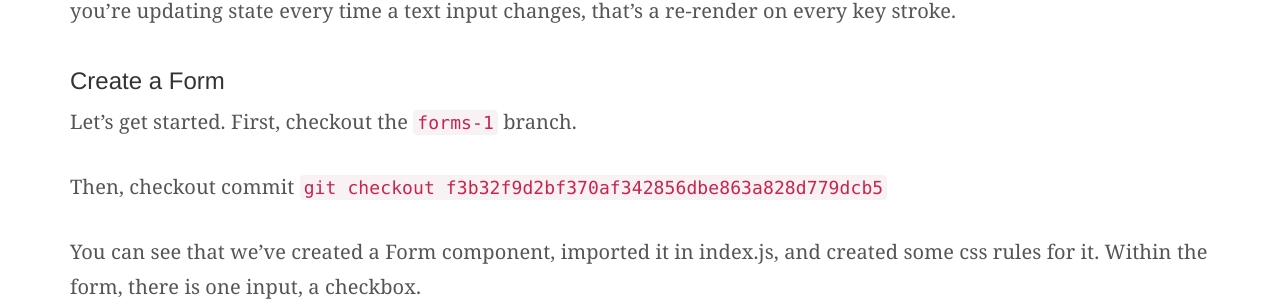
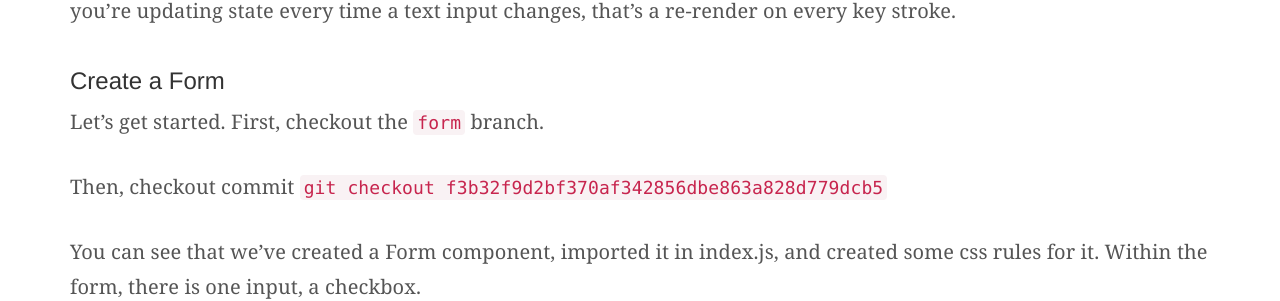
Before and after one commit to SeattleFeministJS/seattlefeministjs.github.io, a Jekyll site: the page built from _posts/2016-10-23-React-Workshop-Two.md, in a window 1280 px wide and 900 px high, scrolled down 7259 px. Shown: the part 148-449 px from the top of the window. Built offline with Jekyll 4.4.1, drawn with Linux system fonts in a browser that asks for light colours; nearby versions of some CDN libraries; library files that are not in the unit come from our copies.

Commit message:
Update instructions to more recent form branch.

````diff
--- a/_posts/2016-10-23-React-Workshop-Two.md
+++ b/_posts/2016-10-23-React-Workshop-Two.md
@@ -167,7 +167,7 @@ Each React component has a state property.  This state property reflects the UI
 
 ### Create a Form
 
-Let's get started. First, checkout the `forms-1` branch.
+Let's get started. First, checkout the `form` branch.
 
 Then, checkout commit
 ```git checkout f3b32f9d2bf370af342856dbe863a828d779dcb5```
````
